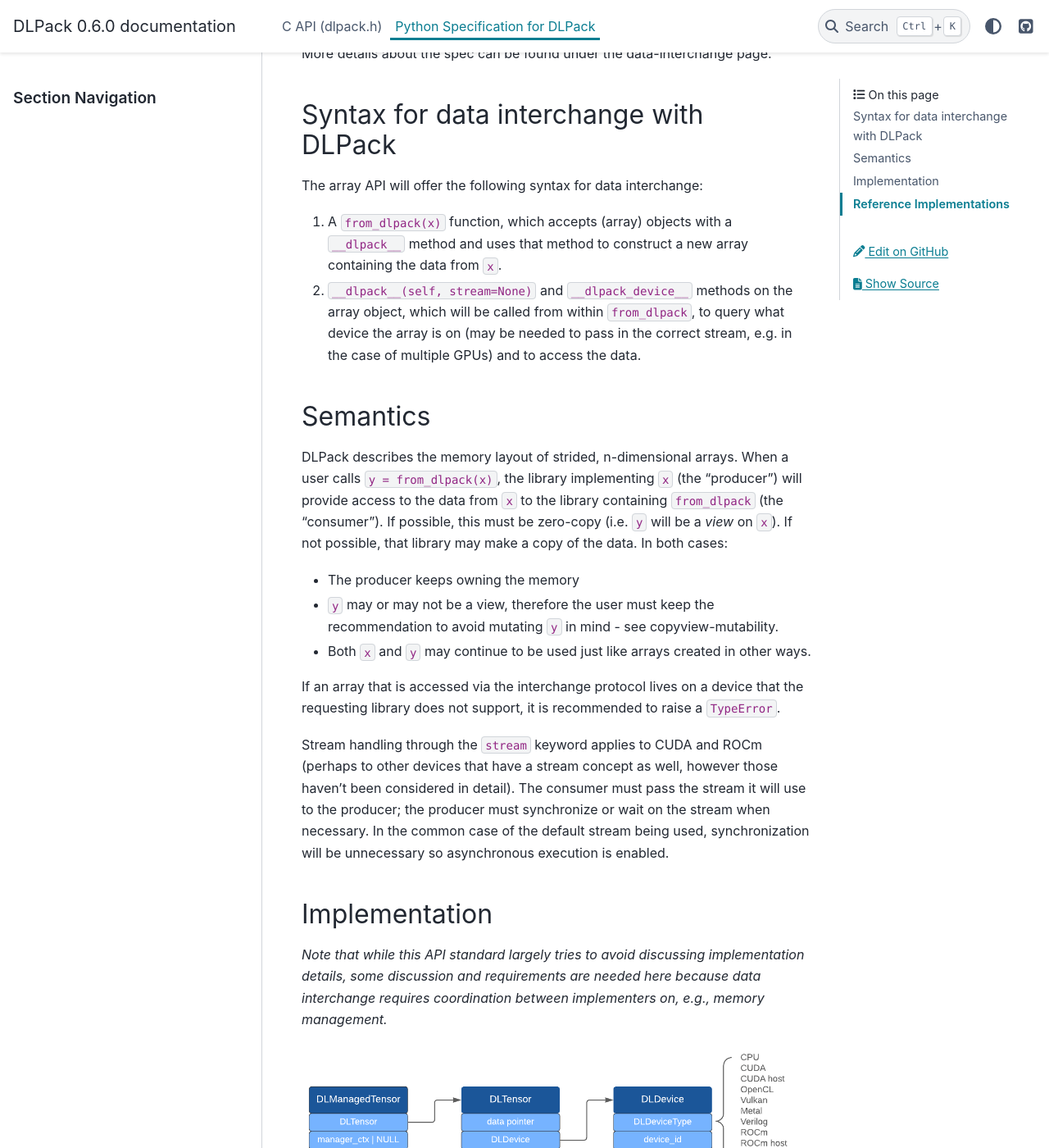
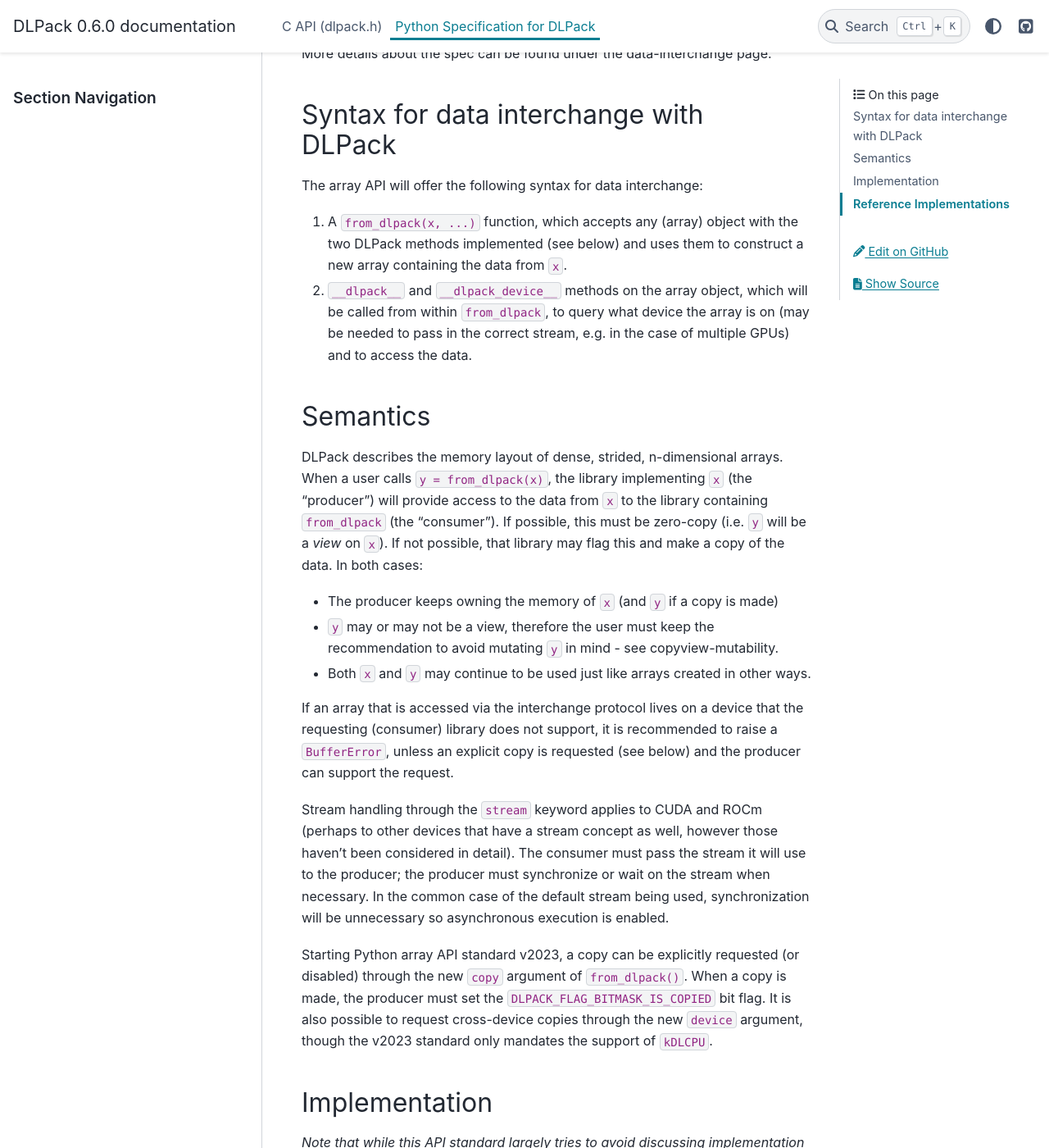
Before and after one commit to dmlc/dlpack, a Sphinx documentation site: the page built from docs/source/python_spec.rst, in a window 1280 px wide and 1400 px high, scrolled down 230 px. Shown: the whole window at 82% size. Built offline with Sphinx 7.4.7 and the PyData theme 0.15.4, drawn with Linux system fonts in a browser that asks for light colours; some of the changed text lies outside the part shown.

Commit message:
Add a new bit mask for copy + Update Python array API spec (#136)
* add max ver, copy, device, masks

* Apply suggestions from code review

Co-authored-by: Sebastian Berg <sebastian@sipsolutions.net>

* add ownership note and fix typos

* try to relax doc build requirements to fix CI issue

---------

Co-authored-by: Sebastian Berg <sebastian@sipsolutions.net>

```diff
--- a/doc_requirements.txt
+++ b/doc_requirements.txt
@@ -1,3 +1,3 @@
-Sphinx==4.4.0
+Sphinx==5.*
 pydata-sphinx-theme==0.7.1
-breathe==4.31.0
+breathe>=4.31.0
--- a/docs/source/c_api.rst
+++ b/docs/source/c_api.rst
@@ -13,6 +13,10 @@
 .. doxygendefine:: DLPACK_MINOR_VERSION
 
 .. doxygendefine:: DLPACK_DLL
+
+.. doxygendefine:: DLPACK_FLAG_BITMASK_READ_ONLY
+
+.. doxygendefine:: DLPACK_FLAG_BITMASK_IS_COPIED
 
 Enumerations
 ~~~~~~~~~~~~
--- a/docs/source/python_spec.rst
+++ b/docs/source/python_spec.rst
@@ -13,10 +13,10 @@
 
 The array API will offer the following syntax for data interchange:
 
-1. A ``from_dlpack(x)`` function, which accepts (array) objects with a
-   ``__dlpack__`` method and uses that method to construct a new array
-   containing the data from ``x``.
-2. ``__dlpack__(self, stream=None)`` and ``__dlpack_device__`` methods on the
+1. A ``from_dlpack(x, ...)`` function, which accepts any (array) object with
+   the two DLPack methods implemented (see below) and uses them to construct
+   a new array containing the data from ``x``.
+2. ``__dlpack__`` and ``__dlpack_device__`` methods on the
    array object, which will be called from within ``from_dlpack``, to query
    what device the array is on (may be needed to pass in the correct
    stream, e.g. in the case of multiple GPUs) and to access the data.
@@ -25,21 +25,22 @@
 Semantics
 ~~~~~~~~~
 
-DLPack describes the memory layout of strided, n-dimensional arrays.
+DLPack describes the memory layout of dense, strided, n-dimensional arrays.
 When a user calls ``y = from_dlpack(x)``, the library implementing ``x`` (the
 "producer") will provide access to the data from ``x`` to the library
 containing ``from_dlpack`` (the "consumer"). If possible, this must be
 zero-copy (i.e. ``y`` will be a *view* on ``x``). If not possible, that library
-may make a copy of the data. In both cases:
+may flag this and make a copy of the data. In both cases:
 
-- The producer keeps owning the memory
+- The producer keeps owning the memory of ``x`` (and ``y`` if a copy is made)
 - ``y`` may or may not be a view, therefore the user must keep the recommendation to
   avoid mutating ``y`` in mind - see :ref:`copyview-mutability`.
 - Both ``x`` and ``y`` may continue to be used just like arrays created in other ways.
 
-If an array that is accessed via the interchange protocol lives on a
-device that the requesting library does not support, it is recommended to
-raise a ``TypeError``.
+If an array that is accessed via the interchange protocol lives on a device that
+the requesting (consumer) library does not support, it is recommended to raise a
+``BufferError``, unless an explicit copy is requested (see below) and the producer
+can support the request.
 
 Stream handling through the ``stream`` keyword applies to CUDA and ROCm (perhaps
 to other devices that have a stream concept as well, however those haven't been
@@ -48,6 +49,11 @@
 In the common case of the default stream being used, synchronization will be
 unnecessary so asynchronous execution is enabled.
 
+Starting Python array API standard v2023, a copy can be explicitly requested (or
+disabled) through the new ``copy`` argument of ``from_dlpack()``. When a copy is
+made, the producer must set the ``DLPACK_FLAG_BITMASK_IS_COPIED`` bit flag.
+It is also possible to request cross-device copies through the new ``device``
+argument, though the v2023 standard only mandates the support of ``kDLCPU``.
 
 Implementation
 ~~~~~~~~~~~~~~
@@ -64,6 +70,19 @@
 struct members, gray text enum values of supported devices and data
 types.*
 
+Starting Python array API standard v2023, a new ``max_version`` argument
+is added to ``__dlpack__`` for the consumer to signal the producer the
+maximal supported DLPack version. Starting DLPack 1.0, the ``DLManagedTensorVersioned``
+struct should be used and the existing ``DLManagedTensor`` struct is considered
+deprecated, though a library should try to support both during the transition
+period if possible.
+
+In the rest of this document, ``DLManagedTensorVersioned`` and ``DLManagedTensor``
+are treated as synonyms, assuming a proper handling of ``max_version`` has been
+done to choose the right struct. As far as the capsule name is concerned,
+when ``DLManagedTensorVersioned`` is in use the capsule names ``dltensor``
+and ``used_dltensor`` will need a ``_versioned`` suffix.
+
 The ``__dlpack__`` method will produce a ``PyCapsule`` containing a
 ``DLManagedTensor``, which will be consumed immediately within
 ``from_dlpack`` - therefore it is consumed exactly once, and it will not be
```
Also changed, not shown: other parts of docs/source/python_spec.rst (+3 -4 lines), 1 other file.
